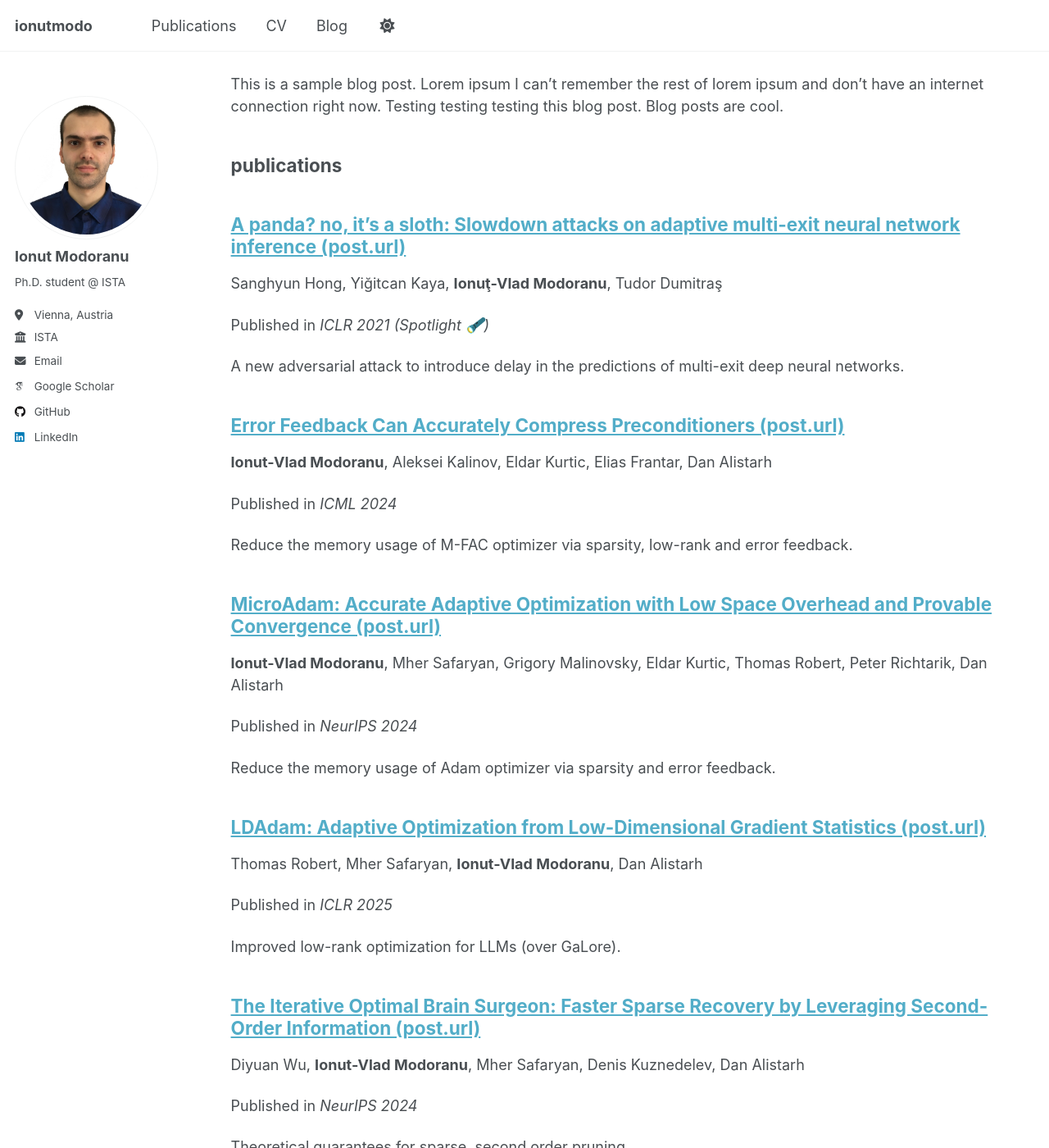
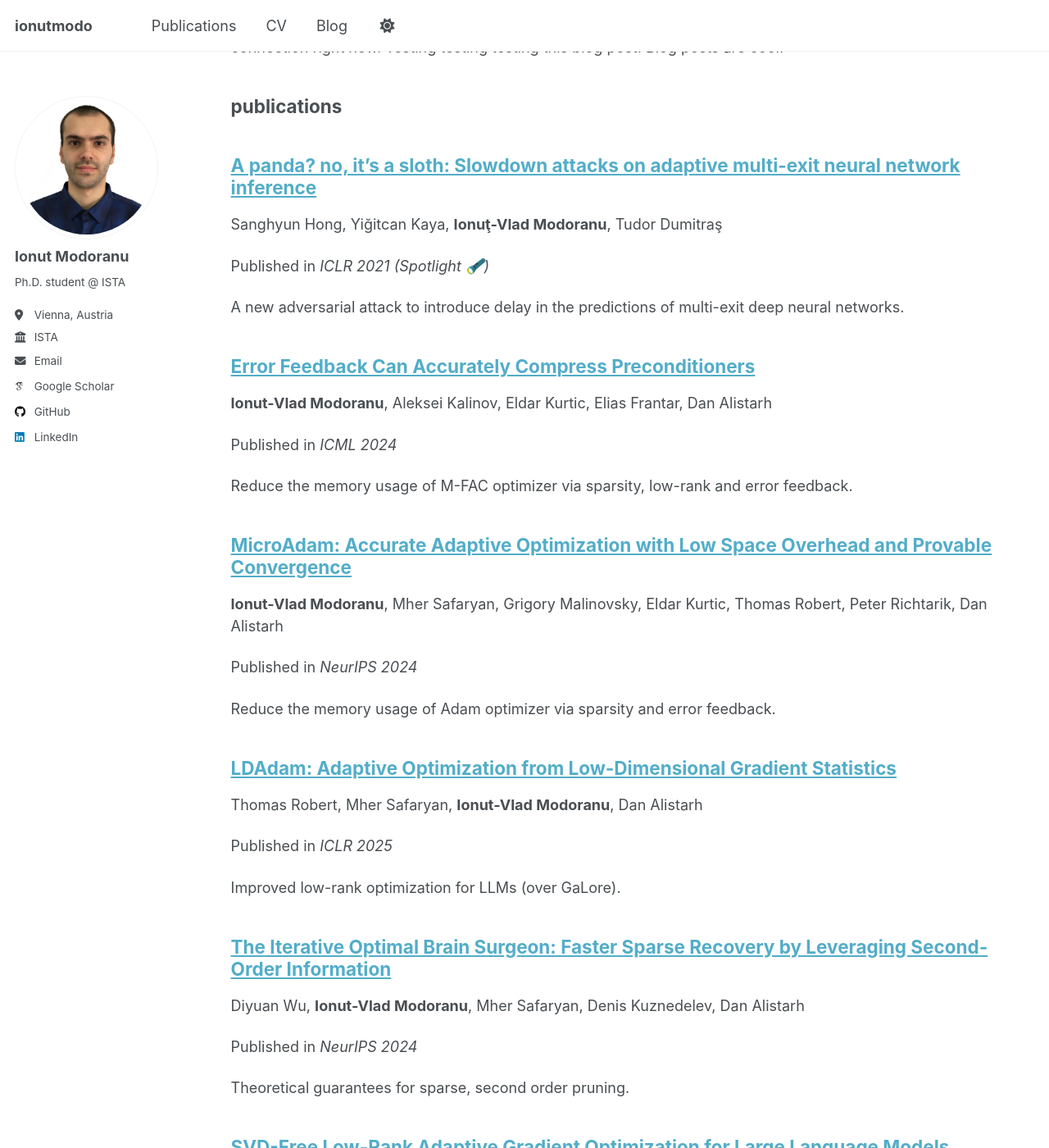
Before and after one commit to ionutmodo/ionutmodo.github.io, a Jekyll site: the page built from _pages/sitemap.md, in a window 1280 px wide and 1400 px high, scrolled down 1994 px. Shown: the whole window at 82% size. Built offline with Jekyll 4.4.1, drawn with Linux system fonts in a browser that asks for light colours; some web fonts are replaced; some of the changed text lies outside the part shown.

Commit message:
use arxiv link for paper title and added hr in between

```diff
--- a/_includes/archive-single.html
+++ b/_includes/archive-single.html
@@ -28,10 +28,11 @@
 
     <h2 class="archive__item-title" itemprop="headline">
       {% if post.link %}
-        <a href="{{ post.link }}">{{ title }} (post.link)</a> <a href="{{ base_path }}{{ post.url }}"
-                                                                 rel="permalink"><i class="fa fa-link" aria-hidden="true" title="permalink"></i><span class="sr-only">Permalink</span></a>
+        <a href="{{ post.link }}">{{ title }}</a> <a href="{{ base_path }}{{ post.url }}" rel="permalink"><i
+            class="fa fa-link" aria-hidden="true" title="permalink"></i><span class="sr-only">Permalink</span></a>
       {% else %}
-        <a href="{{ base_path }}{{ post.url }}" rel="permalink">{{ title }} (post.url)</a>
+        <!-- old: post.url, which links to post.permalink -->
+        <a href="{{ base_path }}{{ post.paperurl }}" rel="permalink">{{ title }}</a>
       {% endif %}
     </h2>
 
```
